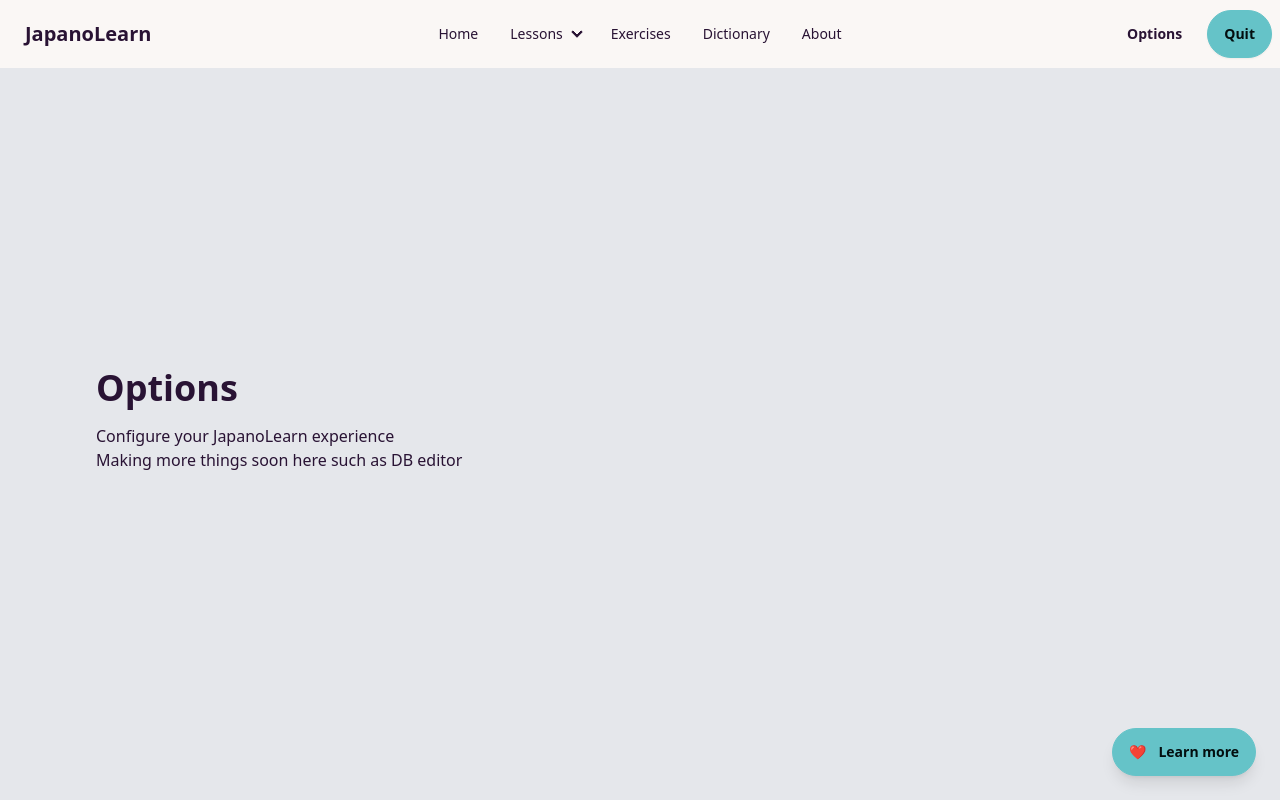
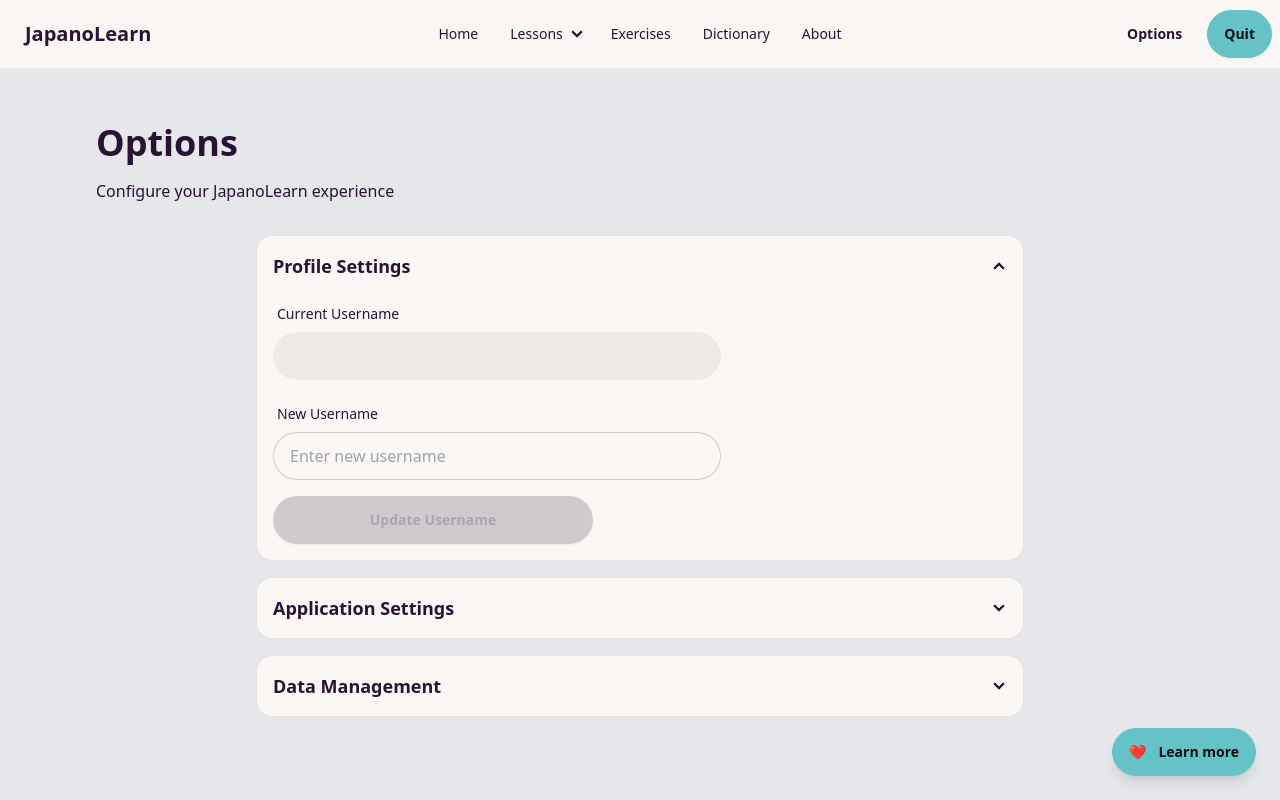
Before and after one commit to happygoluckycodeeditor/japanolearn-opensource, a React (Vite) app: page /options in a window 1280 px wide. Built offline with nearby package versions, Linux system fonts and the light colour scheme.

Commit message:
Added Change Username Functionality

```diff
--- a/src/renderer/src/components/Options.tsx
+++ b/src/renderer/src/components/Options.tsx
@@ -1,14 +1,127 @@
-import React from 'react'
+import React, { useState, useEffect } from 'react'
 
 const Options: React.FC = () => {
+  const [username, setUsername] = useState('')
+  const [newUsername, setNewUsername] = useState('')
+  const [userId, setUserId] = useState<number | null>(null)
+  const [message, setMessage] = useState({ text: '', type: '' })
+
+  useEffect(() => {
+    async function fetchUserData(): Promise<void> {
+      const result = await window.electron.ipcRenderer.invoke('get-users')
+      if (result.success && result.users && result.users.length > 0) {
+        setUsername(result.users[0].username)
+        setUserId(result.users[0].id)
+      }
+    }
+
+    fetchUserData()
+  }, [])
+
+  const handleUsernameChange = (e: React.ChangeEvent<HTMLInputElement>): void => {
+    setNewUsername(e.target.value)
+  }
+
+  const updateUsername = async (): Promise<void> => {
+    if (!newUsername.trim()) {
+      setMessage({ text: 'Username cannot be empty', type: 'error' })
+      return
+    }
+
+    if (!userId) {
+      setMessage({ text: 'No user found to update', type: 'error' })
+      return
+    }
+
+    try {
+      const result = await window.electron.ipcRenderer.invoke('update-username', {
+        userId,
+        newUsername: newUsername.trim()
+      })
+
+      if (result.success) {
+        setUsername(newUsername)
+        setNewUsername('')
+        setMessage({ text: 'Username updated successfully!', type: 'success' })
+      } else {
+        setMessage({ text: result.error || 'Failed to update username', type: 'error' })
+      }
+    } catch (error) {
+      setMessage({ text: 'An error occurred while updating username', type: 'error' })
+    }
+  }
+
   return (
     <div className="w-screen max-w-full p-10 pt-20 sm:pl-10 sm:pr-10 md:pl-24 md:pr-24 bg-gray-200">
       {/* Title */}
       <h1 className="text-4xl font-bold mb-4">Options</h1>
-      <p className="mt-4">Configure your JapanoLearn experience</p>
-      <p>Making more things soon here such as DB editor</p>
+      <p className="mb-8">Configure your JapanoLearn experience</p>
 
-      {/* We'll add more content here later */}
+      {/* Settings Accordion */}
+      <div className="max-w-3xl mx-auto">
+        <div className="collapse collapse-arrow bg-base-100 border border-base-300 mb-4">
+          <input type="radio" name="settings-accordion" defaultChecked />
+          <div className="collapse-title font-semibold text-lg">Profile Settings</div>
+          <div className="collapse-content">
+            <div className="form-control w-full max-w-md">
+              <label className="label">
+                <span className="label-text">Current Username</span>
+              </label>
+              <input
+                type="text"
+                value={username}
+                disabled
+                className="input input-bordered w-full max-w-md mb-4"
+              />
+
+              <label className="label">
+                <span className="label-text">New Username</span>
+              </label>
+              <input
+                type="text"
+                placeholder="Enter new username"
+                value={newUsername}
+                onChange={handleUsernameChange}
+                className="input input-bordered w-full max-w-md mb-4"
+              />
+
+              {message.text && (
+                <div
+                  className={`alert ${
+                    message.type === 'success' ? 'alert-success' : 'alert-error'
+                  } mb-4`}
+                >
+                  <span>{message.text}</span>
+                </div>
+              )}
+
+              <button
+                className="btn btn-primary w-full max-w-xs"
+                onClick={updateUsername}
+                disabled={!newUsername.trim()}
+              >
+                Update Username
+              </button>
+            </div>
+          </div>
+        </div>
+
+        <div className="collapse collapse-arrow bg-base-100 border border-base-300 mb-4">
+          <input type="radio" name="settings-accordion" />
+          <div className="collapse-title font-semibold text-lg">Application Settings</div>
+          <div className="collapse-content">
+            <p className="text-sm">Application settings will be available in future updates.</p>
+          </div>
+        </div>
+
+        <div className="collapse collapse-arrow bg-base-100 border border-base-300">
+          <input type="radio" name="settings-accordion" />
+          <div className="collapse-title font-semibold text-lg">Data Management</div>
+          <div className="collapse-content">
+            <p className="text-sm">Data management options will be available in future updates.</p>
+          </div>
+        </div>
+      </div>
     </div>
   )
 }
```
Also changed, not shown: src/main/index.ts (+21 -0 lines).
